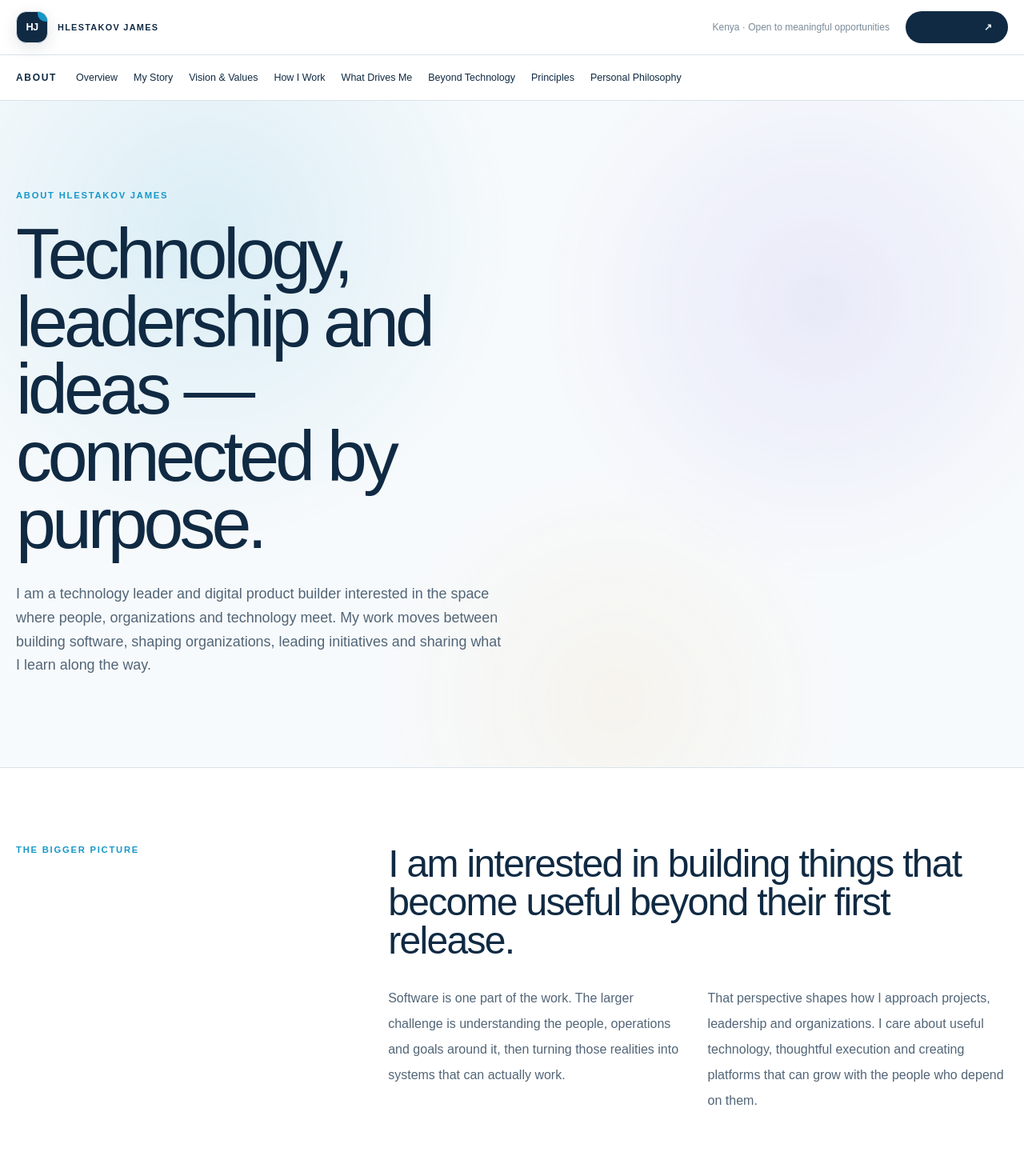
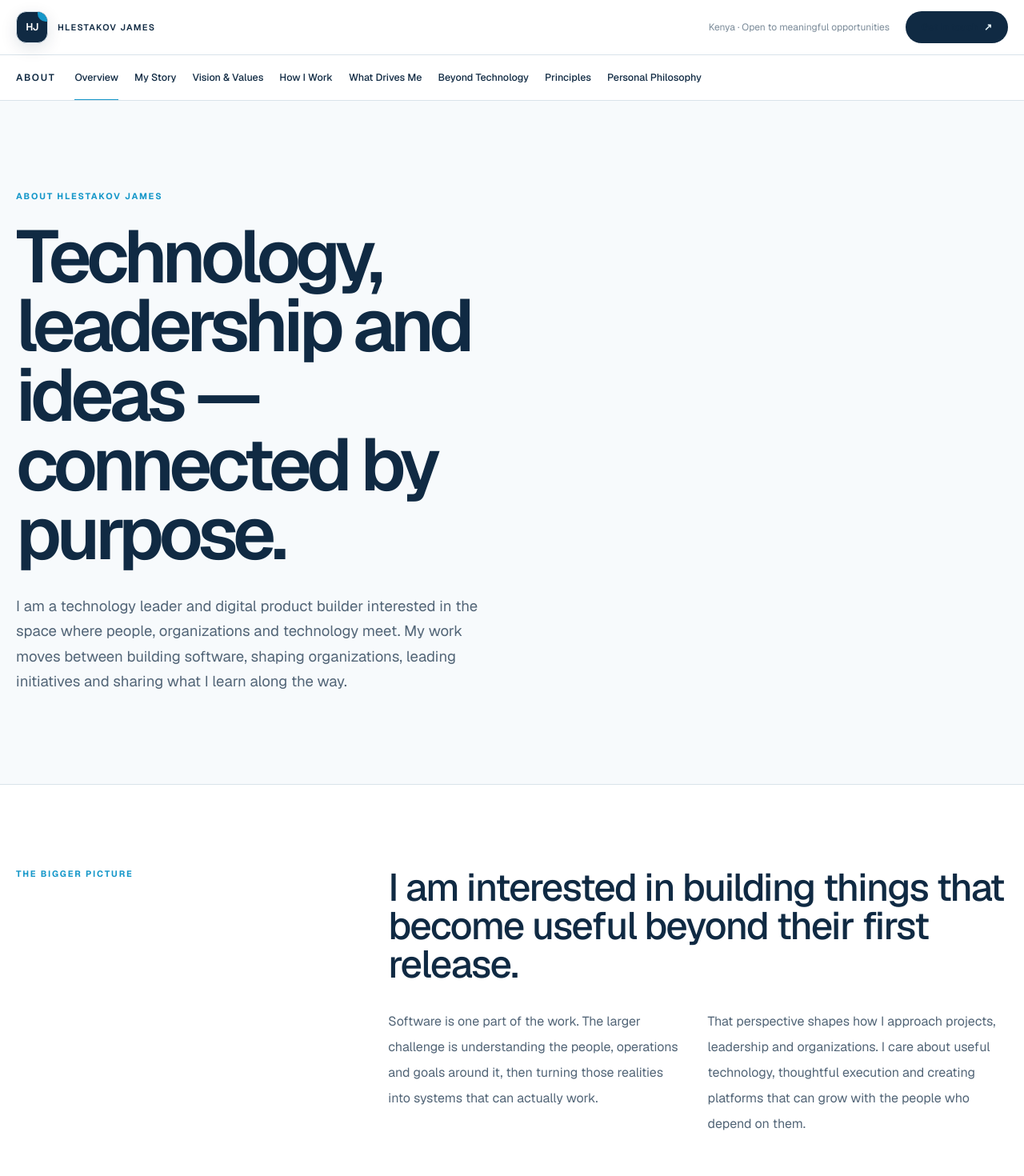
Before and after one commit to hlestakovjames/hlestakovjames-frontend, a Next.js app: page /about in a window 1280 px wide. Shown: the top 1470 px of the page at 80% size. Built offline with nearby package versions, Linux system fonts and the light colour scheme.

Commit message:
Refine global portfolio design system

```diff
--- a/app/globals.css
+++ b/app/globals.css
@@ -1,40 +1,23 @@
 @import "tailwindcss";
 
 :root {
-  /*
-   * HJ BRAND SYSTEM
-   * Same brand family as the existing Hlestakov James identity,
-   * expressed through a lighter editorial interface.
-   */
-
   --brand-navy: #102a43;
   --brand-navy-hover: #0b2033;
-
   --brand-cyan: #1597c9;
   --brand-cyan-hover: #0f7fa9;
   --brand-cyan-soft: #e8f6fb;
-
   --brand-violet: #6757d9;
   --brand-violet-soft: #f0eefc;
-
-  --brand-gold: #e6a23c;
+  --brand-gold: #d89b2b;
   --brand-gold-soft: #fff5e3;
-
   --background: #f7fafc;
   --foreground: #102a43;
-
   --surface: #ffffff;
   --surface-muted: #eef4f7;
-
   --brand-text-secondary: #526577;
   --brand-text-muted: #7b8b99;
-
   --brand-border: #d9e3ea;
   --brand-border-strong: #c1d0da;
-
-  --dark: #102a43;
-  --dark-soft: #183c5a;
-
   --max-width: 1440px;
   --content-width: 1240px;
 }
@@ -46,142 +29,77 @@
   --font-mono: var(--font-geist-mono);
 }
 
-* {
-  box-sizing: border-box;
-}
-
-html {
-  scroll-behavior: smooth;
-}
-
+* { box-sizing: border-box; }
+html { scroll-behavior: smooth; scroll-padding-top: 6rem; }
 body {
   min-height: 100vh;
   margin: 0;
   background: var(--background);
   color: var(--foreground);
-  font-family: Arial, Helvetica, sans-serif;
+  font-family: var(--font-geist-sans), Arial, Helvetica, sans-serif;
   -webkit-font-smoothing: antialiased;
   text-rendering: optimizeLegibility;
 }
-
-a {
-  color: inherit;
-  text-decoration: none;
-}
-
-button,
-a {
-  -webkit-tap-highlight-color: transparent;
-}
-
-button {
-  font: inherit;
-}
-
-::selection {
-  background: var(--brand-cyan);
-  color: white;
-}
+a { color: inherit; text-decoration: none; }
+button, a { -webkit-tap-highlight-color: transparent; }
+button { font: inherit; }
+::selection { background: var(--brand-cyan); color: white; }
+:focus-visible { outline: 3px solid var(--brand-cyan); outline-offset: 3px; }
 
 .container-site {
   width: min(calc(100% - 40px), var(--content-width));
   margin-inline: auto;
 }
-
 .container-wide {
   width: min(calc(100% - 40px), var(--max-width));
   margin-inline: auto;
 }
-
-.section-padding {
-  padding-block: 96px;
-}
-
+.section-padding { padding-block: 104px; }
 .eyebrow {
-  font-size: 0.7rem;
-  font-weight: 600;
-  letter-spacing: 0.16em;
-  line-height: 1.2;
+  font-size: 0.68rem;
+  font-weight: 700;
+  letter-spacing: 0.17em;
+  line-height: 1.35;
   text-transform: uppercase;
 }
-
 .display-heading {
-  font-size: clamp(3rem, 7vw, 7.5rem);
-  font-weight: 500;
-  letter-spacing: -0.055em;
+  font-size: clamp(3.1rem, 7.2vw, 7.4rem);
+  font-weight: 520;
+  letter-spacing: -0.065em;
   line-height: 0.94;
 }
-
 .section-heading {
-  font-size: clamp(2.25rem, 5vw, 4.75rem);
-  font-weight: 500;
-  letter-spacing: -0.045em;
-  line-height: 0.98;
+  font-size: clamp(2.3rem, 5vw, 4.8rem);
+  font-weight: 520;
+  letter-spacing: -0.05em;
+  line-height: 1;
 }
-
 .body-large {
-  font-size: clamp(1.05rem, 1.4vw, 1.3rem);
-  line-height: 1.65;
+  font-size: clamp(1.05rem, 1.45vw, 1.28rem);
+  line-height: 1.7;
 }
-
-.nav-link {
-  position: relative;
-  transition:
-    color 180ms ease,
-    opacity 180ms ease;
-}
-
+.nav-link { position: relative; transition: color 180ms ease; }
 .nav-link::after {
   position: absolute;
   right: 0;
-  bottom: -7px;
+  bottom: -4px;
   left: 0;
-  height: 1px;
+  height: 2px;
   background: var(--brand-cyan);
   content: "";
   transform: scaleX(0);
   transform-origin: right;
   transition: transform 220ms ease;
 }
-
-.nav-link:hover,
-.nav-link[aria-current="page"] {
-  color: var(--brand-navy);
-}
-
-.nav-link:hover::after,
-.nav-link[aria-current="page"]::after {
+.nav-link:hover, .nav-link[aria-current="page"] { color: var(--brand-navy); }
+.nav-link:hover::after, .nav-link[aria-current="page"]::after {
   transform: scaleX(1);
   transform-origin: left;
 }
-
-.brand-gradient {
-  background:
-    radial-gradient(circle at 20% 20%, rgba(21, 151, 201, 0.18), transparent 32%),
-    radial-gradient(circle at 80% 30%, rgba(103, 87, 217, 0.14), transparent 30%),
-    radial-gradient(circle at 60% 90%, rgba(230, 162, 60, 0.1), transparent 28%);
-}
-
-.brand-rule {
-  background: linear-gradient(
-    90deg,
-    var(--brand-cyan),
-    var(--brand-violet),
-    var(--brand-gold)
-  );
-}
-
 @media (max-width: 767px) {
-  .container-site,
-  .container-wide {
+  .container-site, .container-wide {
     width: min(calc(100% - 32px), var(--content-width));
   }
-
-  .section-padding {
-    padding-block: 72px;
-  }
-
-  .display-heading {
-    letter-spacing: -0.045em;
-  }
+  .section-padding { padding-block: 72px; }
+  .display-heading { letter-spacing: -0.05em; }
 }
```
